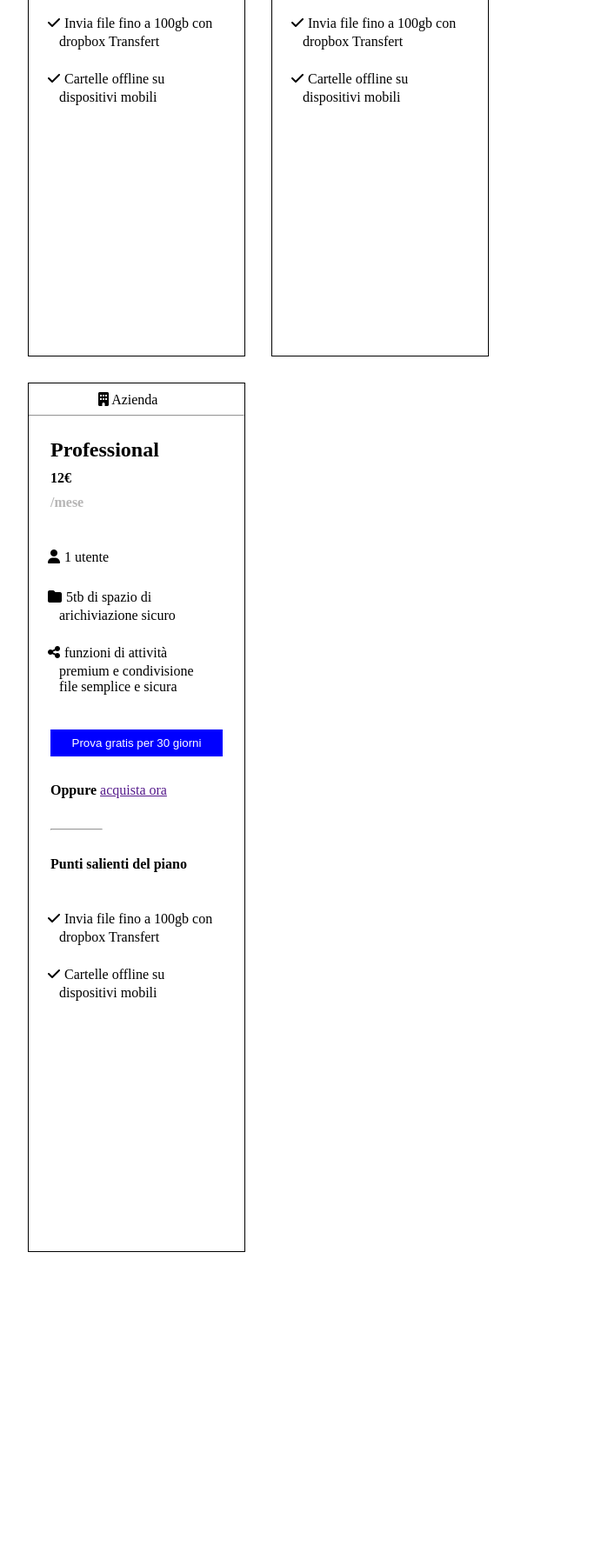
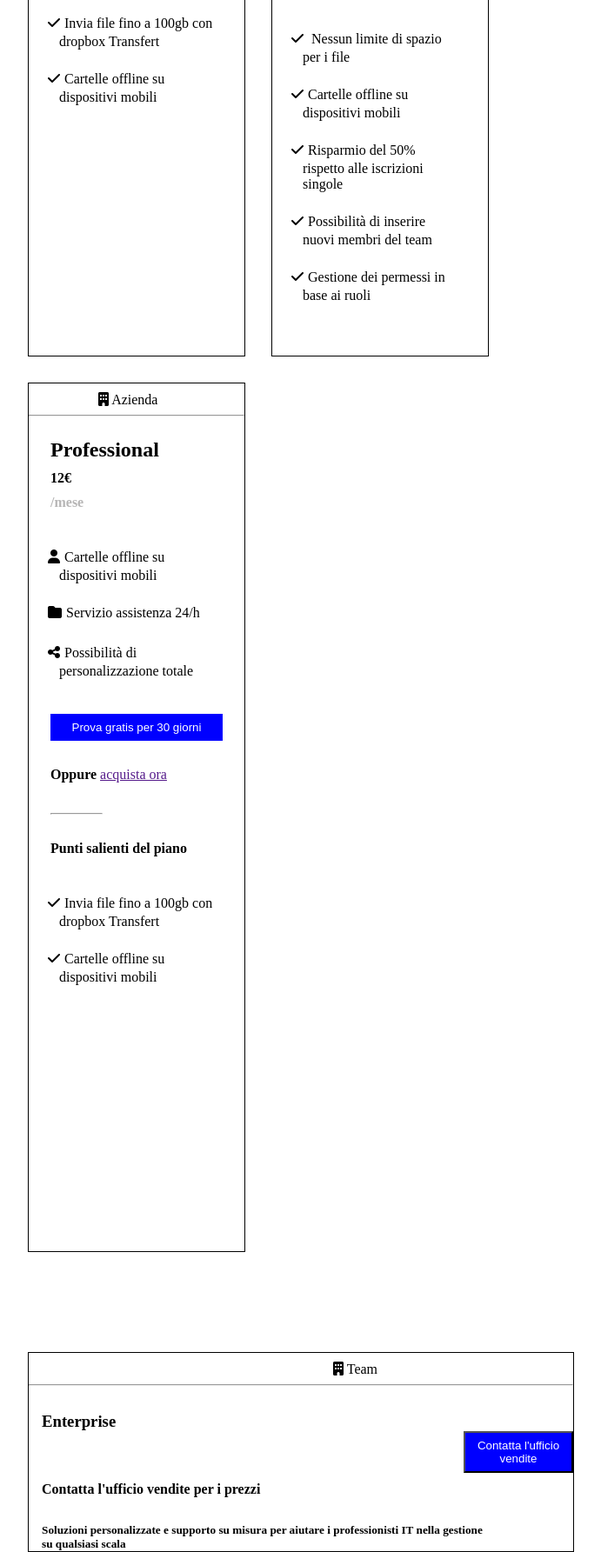
Before and after one commit to marco-scocca/htmlcss-dropbox, a plain HTML site: page index.html in a window 1280 px wide. Shown: the part 1433-3218 px from the top of the page at 87% size, without its empty margins (268-959 px from the left). Before the commit the page ends 2888 px from the top, so only its background shows below. Drawn offline with Linux system fonts and the light colour scheme.

Commit message:
Box-enterprise

```diff
--- a/css/style.css
+++ b/css/style.css
@@ -150,14 +150,6 @@ li {
 
 }
 
-.content1 {
-    width: 100%;
-    height: 300px;
-    border-color: 1px solid black;
-    border: 1px;
-    margin-top: 50px;
-}
-
 
 
 .content-3colonne {
@@ -175,6 +167,7 @@ li {
     margin-left: 285px;
     margin-right: 300px;
     margin-top: 50px;
+
 
 }
 
@@ -235,3 +228,34 @@ li {
     margin-top: 35px;
     width: 60px;
 }
+
+.col-enterprise {
+    width: 100%;
+    height: 230px;
+    border: 1px solid black;
+    margin-left: 15px;
+    margin-right: 50px;
+    margin-top: 100px;
+    color: black;
+
+}
+
+.container-enterprise {
+    margin-left: 285px;
+    margin-right: 367px;
+    margin-top: 50px;
+}
+
+.icon-team {
+    margin-left: 350px;
+
+}
+
+.margin-left {
+    margin-left: 15px;
+}
+
+.margin-button {
+    margin-left: 500px;
+
+}
--- a/index.html
+++ b/index.html
@@ -59,7 +59,7 @@
 
                 </div>
                 <div class="col60">
-                    <div class="content1">
+                    <div class="content">
                         <img class="resize-first-image" src="./img/jumbo.png" alt="jumbo">
                     </div>
                 </div>
@@ -117,16 +117,15 @@
                         <span>Team</span>
                         <hr>
                         <div class="content-margin-colonne">
-                            <h2>Professional</h1>
-                                <h4 class="margin10">12&euro;</h4>
-                                <h4 class="margin10 grey">/mese</h4>
+                            <h2>Advanced</h1>
+                                <h4 class="margin10">18&euro;</h4>
+                                <h4 class="margin10 grey">/utente/mese</h4>
                                 <ul class="ul-colonne margin30">
-                                    <li><i class="fa-solid fa-user icons-colonne"></i>1 utente</li>
-                                    <li><i class="fa-solid fa-folder icons-colonne"></i>5tb di spazio di arichiviazione
-                                        sicuro</li>
-                                    <li><i class="fa-solid fa-share-nodes icons-colonne"></i>funzioni di attività
-                                        premium e
-                                        condivisione file semplice e sicura</li>
+                                    <li><i class="fa-solid fa-user icons-colonne"></i>3 o piu' utenti</li>
+                                    <li><i class="fa-solid fa-folder icons-colonne"></i>Tutto lo spazio di cui ha
+                                        bisogno il suo team</li>
+                                    <li><i class="fa-solid fa-share-nodes icons-colonne"></i>Sofisticate funzioni di
+                                        controllo per tenere al sicuro tutti i file de tuo team</li>
                                 </ul>
                                 <button class="btn margin30 width100">Prova gratis per 30 giorni</button>
                                 <h4 class="inline margin30">Oppure</h4>
@@ -134,12 +133,17 @@
                                 <hr class="hr">
                                 <h4 class="margin30">Punti salienti del piano</h4>
                                 <ul class="ul-colonne margin30">
-                                    <li><i class="fa-solid fa-check icons-colonne"></i>Invia file fino a 100gb
-                                        con
-                                        dropbox Transfert
+                                    <li><i class="fa-solid fa-check icons-colonne"></i>
+                                        Nessun limite di spazio per i file
                                     </li>
                                     <li><i class="fa-solid fa-check icons-colonne"></i>Cartelle offline su dispositivi
-                                        mobili</li>
+                                        mobili </li>
+                                    <li><i class="fa-solid fa-check icons-colonne"></i>Risparmio del 50% rispetto alle
+                                        iscrizioni singole </li>
+                                    <li><i class="fa-solid fa-check icons-colonne"></i>Possibilità di inserire nuovi
+                                        membri del team </li>
+                                    <li><i class="fa-solid fa-check icons-colonne"></i>Gestione dei permessi in base ai
+                                        ruoli</li>
                                 </ul>
                         </div>
                     </div>
@@ -154,13 +158,11 @@
                                 <h4 class="margin10">12&euro;</h4>
                                 <h4 class="margin10 grey">/mese</h4>
                                 <ul class="ul-colonne margin30">
-                                    <li><i class="fa-solid fa-user icons-colonne"></i>1 utente</li>
-                                    <li><i class="fa-solid fa-folder icons-colonne"></i>5tb di spazio di
-                                        arichiviazione
-                                        sicuro</li>
-                                    <li><i class="fa-solid fa-share-nodes icons-colonne"></i>funzioni di attività
-                                        premium e
-                                        condivisione file semplice e sicura</li>
+                                    <li><i class="fa-solid fa-user icons-colonne"></i>Cartelle offline su dispositivi
+                                        mobili</li>
+                                    <li><i class="fa-solid fa-folder icons-colonne"></i>Servizio assistenza 24/h</li>
+                                    <li><i class="fa-solid fa-share-nodes icons-colonne"></i>Possibilità di
+                                        personalizzazione totale </li>
                                 </ul>
                                 <button class="btn margin30 width100">Prova gratis per 30 giorni</button>
                                 <h4 class="inline margin30">Oppure</h4>
@@ -180,7 +182,22 @@
                     </div>
                 </div>
             </div>
+        </div>
+        <div class="container-enterprise">
+            <div class="col-enterprise">
+                <i class="fa-solid fa-building user icon-team"></i>
+                <span>Team</span>
+                <hr>
+                <h3 class="margin30 margin-left inline">Enterprise</h3>
+                <button class="tasto-blu margin-button">Contatta l'ufficio vendite</button>
+                <h4 class="margin10 margin-left">Contatta l'ufficio vendite per i prezzi</h4>
+                <h5 class="margin30 margin-left">Soluzioni personalizzate e supporto su misura per aiutare i
+                    professionisti IT nella gestione</h5>
+                <h5 class="margin-left">su qualsiasi scala</h5>
+            </div>
 
+
+        </div>
     </main>
     <footer>
 
```
